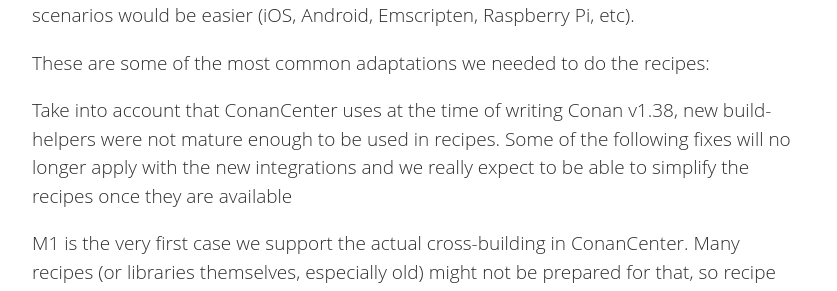
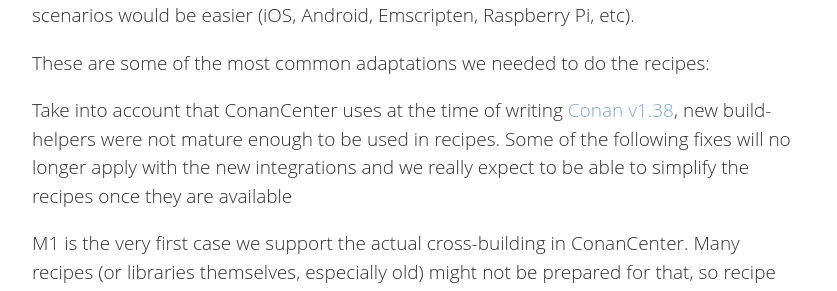
Before and after one commit to conan-io/conan-io.github.io, a Jekyll site: the page built from _posts/2021-09-06-m1.markdown, in a window 1280 px wide and 900 px high, scrolled down 1982 px. Shown: the part 163-454 px from the top of the window, without its empty margins (20-857 px from the left). Built offline with Jekyll 4.4.1, drawn with Linux system fonts in a browser that asks for light colours; comment, search, counter and statistics services are not loaded; part of the change alters nothing that is shown.

```diff
--- a/_posts/2021-09-06-m1.markdown
+++ b/_posts/2021-09-06-m1.markdown
@@ -80,7 +80,7 @@ We knew it would be harder, because it was the first configuration of ConanCente
 
 These are some of the most common adaptations we needed to do the recipes:
 
-Take into account that ConanCenter uses at the time of writing Conan v1.38,
+Take into account that ConanCenter uses at the time of writing [Conan v1.38](https://docs.conan.io/en/latest/changelog.html#jun-2021),
  new build-helpers were not mature enough to be used in recipes. Some of the
  following fixes will no longer apply with the new integrations and we really
  expect to be able to simplify the recipes once they are available
```
